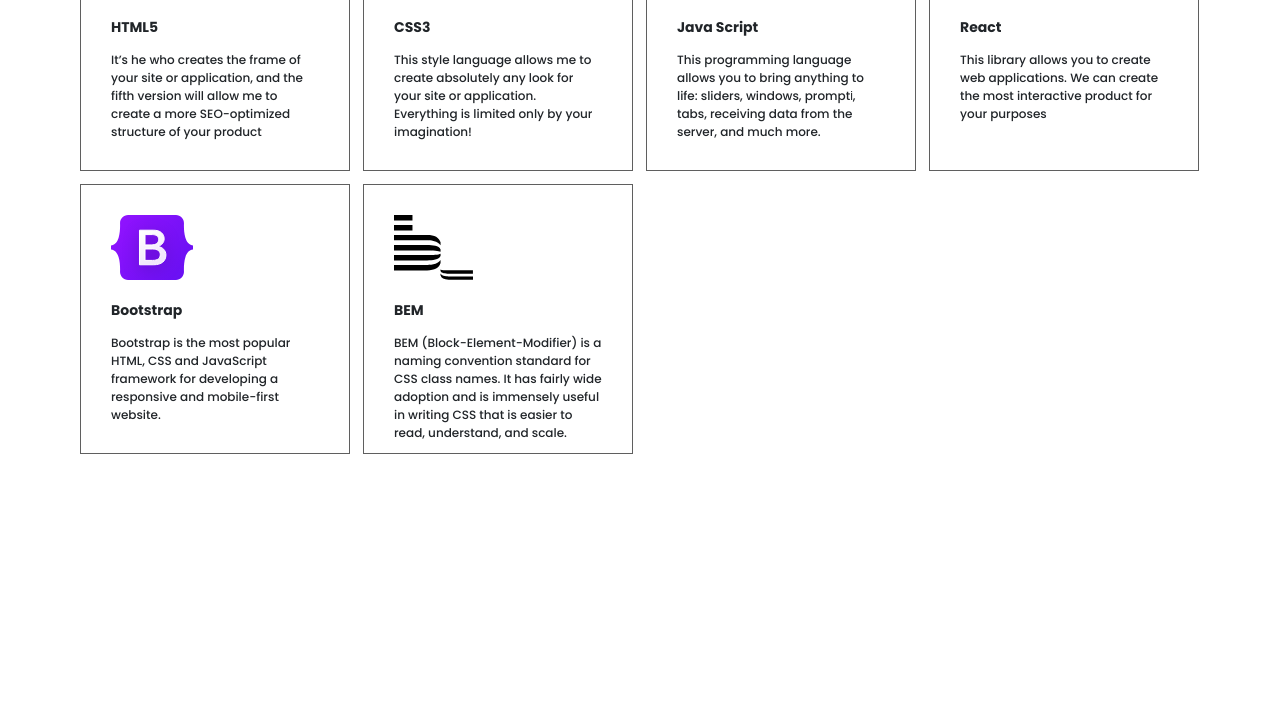
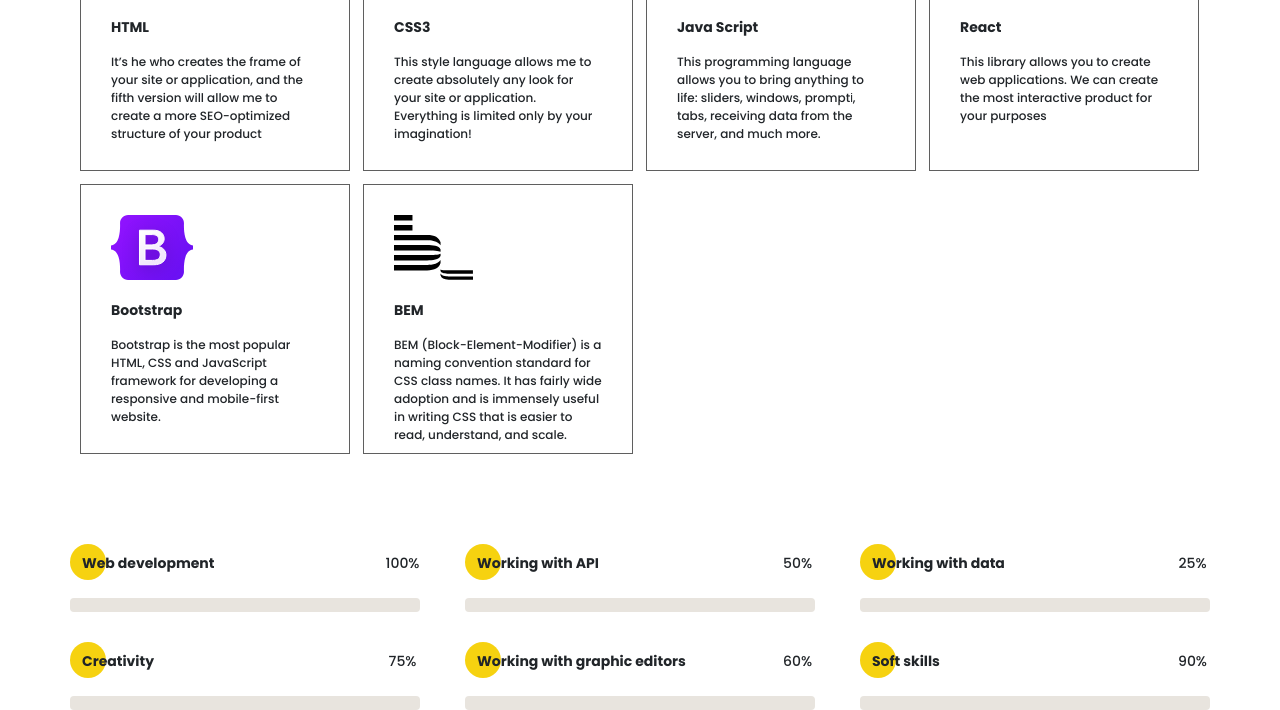
Before and after one commit to akio-q/portfolio, a website: page src/index.html in a window 1280 px wide. Shown: the part 2553-3263 px from the top of the page. Before the commit the page ends 3007 px from the top, so only its background shows below. Drawn offline with nearby package versions, Linux system fonts and the light colour scheme; files that its build step writes are made by us from their sources; files whose address does not match are found by name; a web font is replaced by a local one.

Commit message:
add ratings to section skills

```diff
--- a/src/index.html
+++ b/src/index.html
@@ -230,45 +230,90 @@
 
             <div class="skills__wrapper">
                 <div class="skills__item">
-                    <img src="./icons/skills/html5.svg" alt="skill_html">
-                    <div class="skills__item-name">HTML5</div>
-                    <div class="skills__item-descr">
-                        It’s he who creates the frame of your site or application, and the fifth version will allow me to create a more SEO-optimized structure of your product
+                    <div class="skills__item-img">
+                        <img src="./icons/skills/html5.svg" alt="skill_html">
+                    </div>
+                    <h3 class="title title_fz14">HTML</h3>
+                    <p>It’s he who creates the frame of your site or application, and the fifth version will allow me to create a more SEO-optimized structure of your product</p>
+                </div>
+                <div class="skills__item">
+                    <div class="skills__item-img">
+                        <img src="./icons/skills/css3.svg" alt="skill_css">
+                    </div>
+                    <h3 class="title title_fz14">CSS3</h3>
+                    <p>This style language allows me to create absolutely any look for your site or application. Everything is limited only by your imagination!</p>
+                </div>
+                <div class="skills__item">
+                    <div class="skills__item-img">
+                        <img src="./icons/skills/js.svg" alt="skill_js">
+                    </div>
+                    <h3 class="title title_fz14">Java Script</h3>
+                    <p>This programming language allows you to bring anything to life: sliders, windows, promptі, tabs, receiving data from the server, and much more.</p>
+                </div>
+                <div class="skills__item">
+                    <div class="skills__item-img">
+                        <img src="./icons/skills/react.svg" alt="skill_react">
+                    </div>
+                    <h3 class="title title_fz14">React</h3>
+                    <p>This library allows you to create web applications. We can create the most interactive product for your purposes</p>
+                </div>
+                <div class="skills__item">
+                    <div class="skills__item-img">
+                        <img src="./icons/skills/bootstrap.svg" alt="skill_bootstrap">
+                    </div>
+                    <h3 class="title title_fz14">Bootstrap</h3>
+                    <p>Bootstrap is the most popular HTML, CSS and JavaScript framework for developing a responsive and mobile-first website.</p>
+                </div>
+                <div class="skills__item">
+                    <div class="skills__item-img">
+                        <img src="./icons/skills/bem.svg" alt="skill_bem">
+                    </div>
+                    <h3 class="title title_fz14">BEM</h3>
+                    <p>BEM (Block-Element-Modifier) is a naming convention standard for CSS class names. It has fairly wide adoption and is immensely useful in writing CSS that is easier to read, understand, and scale.</p>
+                </div>
+            </div>
+
+            <div class="skills__ratings">
+                <div class="skills__ratings-item">
+                    <div class="title title_fz14 skills__ratings-title">Web development</div>
+                    <div class="skills__ratings-counter">100%</div>
+                    <div class="skills__ratings-line">
+                        <span></span>
                     </div>
                 </div>
-                <div class="skills__item">
-                    <img src="./icons/skills/css3.svg" alt="skill_css">
-                    <div class="skills__item-name">CSS3</div>
-                    <div class="skills__item-descr">
-                        This style language allows me to create absolutely any look for your site or application. Everything is limited only by your imagination!
+                <div class="skills__ratings-item">
+                    <div class="title title_fz14 skills__ratings-title">Working with API</div>
+                    <div class="skills__ratings-counter">50%</div>
+                    <div class="skills__ratings-line">
+                        <span></span>
                     </div>
                 </div>
-                <div class="skills__item">
-                    <img src="./icons/skills/js.svg" alt="skill_js">
-                    <div class="skills__item-name">Java Script</div>
-                    <div class="skills__item-descr">
-                        This programming language allows you to bring anything to life: sliders, windows, promptі, tabs, receiving data from the server, and much more.
+                <div class="skills__ratings-item">
+                    <div class="title title_fz14 skills__ratings-title">Working with data</div>
+                    <div class="skills__ratings-counter">25%</div>
+                    <div class="skills__ratings-line">
+                        <span></span>
                     </div>
                 </div>
-                <div class="skills__item">
-                    <img src="./icons/skills/react.svg" alt="skill_react">
-                    <div class="skills__item-name">React</div>
-                    <div class="skills__item-descr">
-                        This library allows you to create web applications. We can create the most interactive product for your purposes
+                <div class="skills__ratings-item">
+                    <div class="title title_fz14 skills__ratings-title">Creativity</div>
+                    <div class="skills__ratings-counter">75%</div>
+                    <div class="skills__ratings-line">
+                        <span></span>
                     </div>
                 </div>
-                <div class="skills__item">
-                    <img src="./icons/skills/bootstrap.svg" alt="skill_bootstrap">
-                    <div class="skills__item-name">Bootstrap</div>
-                    <div class="skills__item-descr">
-                        Bootstrap is the most popular HTML, CSS and JavaScript framework for developing a responsive and mobile-first website.
+                <div class="skills__ratings-item">
+                    <div class="title title_fz14 skills__ratings-title">Working with graphic editors</div>
+                    <div class="skills__ratings-counter">60%</div>
+                    <div class="skills__ratings-line">
+                        <span></span>
                     </div>
                 </div>
-                <div class="skills__item">
-                    <img src="./icons/skills/bem.svg" alt="skill_bem">
-                    <div class="skills__item-name">BEM</div>
-                    <div class="skills__item-descr">
-                        BEM (Block-Element-Modifier) is a naming convention standard for CSS class names. It has fairly wide adoption and is immensely useful in writing CSS that is easier to read, understand, and scale.
+                <div class="skills__ratings-item">
+                    <div class="title title_fz14 skills__ratings-title">Soft skills</div>
+                    <div class="skills__ratings-counter">90%</div>
+                    <div class="skills__ratings-line">
+                        <span></span>
                     </div>
                 </div>
             </div>
--- a/src/sass/blocks/_menu.scss
+++ b/src/sass/blocks/_menu.scss
@@ -66,9 +66,9 @@
             top: 10px;
             width: 15px;
             height: 15px;
-            border: 1px solid #000000;
+            border: 2px solid #fff;
             border-radius: 100%;
-            transition: all .3s;
+            transition: all .5s;
         }
         &:hover {
             &::before {
--- a/src/sass/blocks/_skills.scss
+++ b/src/sass/blocks/_skills.scss
@@ -24,15 +24,59 @@
     &__item {
         padding: 30px 30px 25px 30px;
         border: 1px solid #5F5F5F;
-        &-name {
+        &-img {
+            display: flex;
+            align-items: center;
+            min-height: 65px;
+        }
+        h3 {
             margin-top: 20px;
-            font-weight: 700;
-            font-size: 14px;
+            margin-bottom: 0;
         }
-        &-descr {
-            margin-top: 13px;
+        p {
+            margin-top: 15px;
+            margin-bottom: 0;
             font-size: 12px;
             line-height: 18px;
         }
     }
+    &__ratings {
+        margin-top: calc(90px + 8px);
+        display: grid;
+        grid-template: repeat(2, minmax(60px, auto)) / repeat(3, 350px);
+        gap: calc(30px + 8px) 45px;
+        &-item {
+            display: grid;
+            grid-template: minmax(21px, auto) 14px / 230px 35px;
+            justify-content: space-between;
+            align-content: space-between;
+        }
+        &-title {
+            position: relative;
+            padding: 1px 0 0 12px;
+            @include before_circle;
+            &::before {
+                top: -8px;
+            }
+        }
+        &-counter {
+            display: flex;
+            justify-content: center;
+            align-items: center;
+            font-size: 14px;
+            line-height: 21px;
+        }
+        &-line {
+            grid-column: 1/3;
+            grid-row: 2/3;
+            background-color: #E8E4DE;
+            border-radius: 4px;
+            span {
+                display: block;
+                height: 100%;
+                // background-color: $main-color;
+                border-radius: 4px;
+            }
+        }
+    }
 }
```
